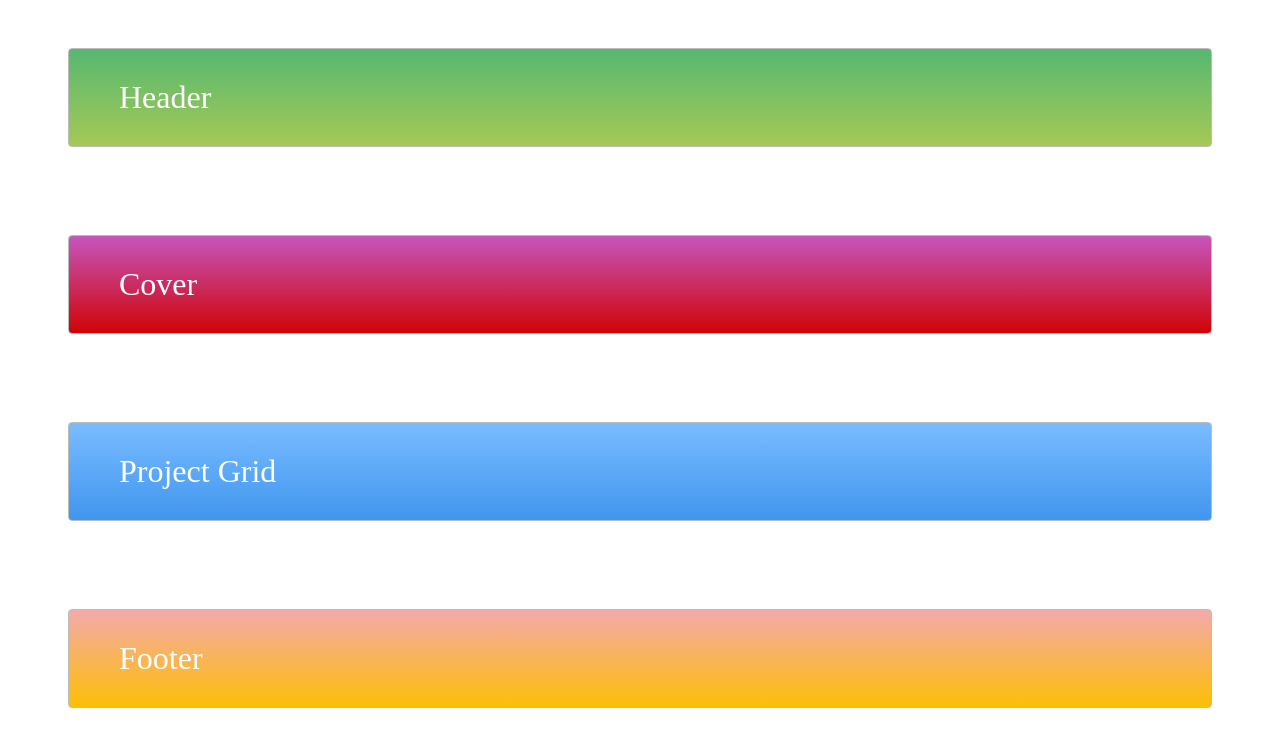
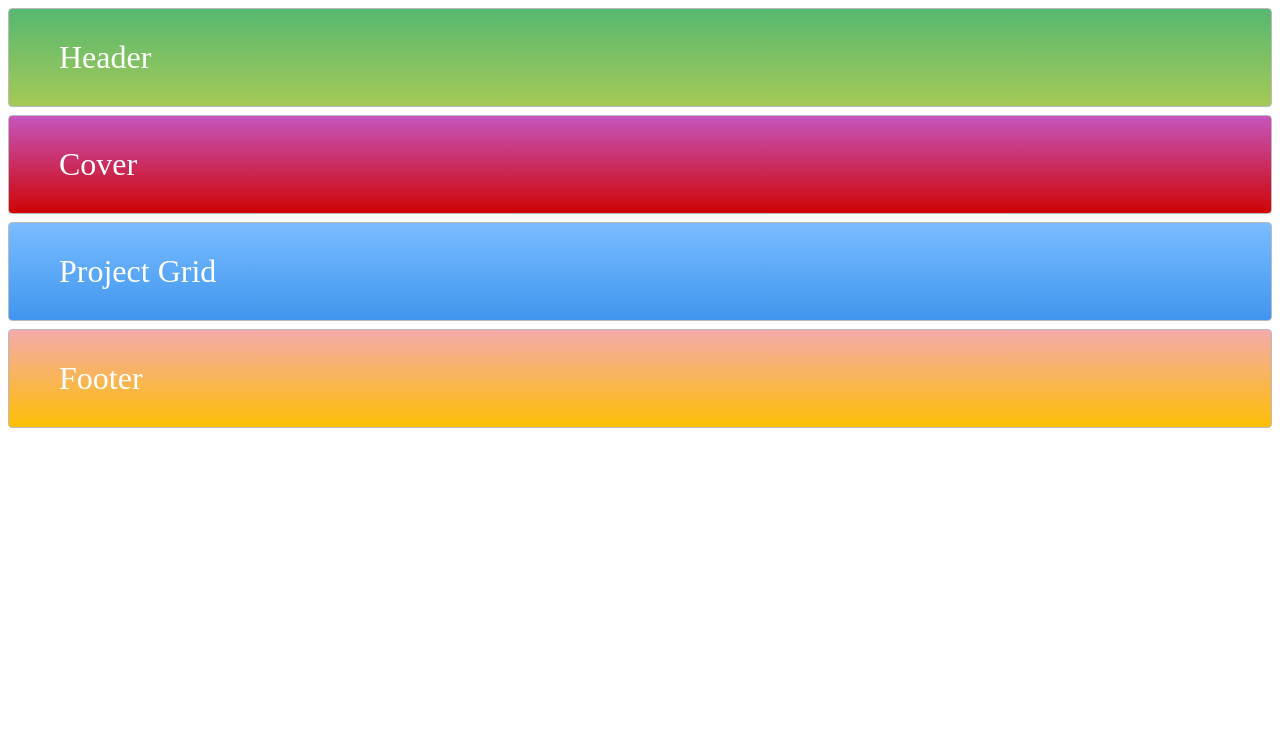
Before and after one commit to tonydc1997/CSS-Layout, a plain HTML site: page index.html in a window 1280 px wide. Drawn offline with Linux system fonts and the light colour scheme.

Commit message:
style: Remove margins on .zone(s)

```diff
--- a/style.css
+++ b/style.css
@@ -7,7 +7,7 @@
 
 .zone {
     padding:30px 50px;
-    margin:40px 60px;
+    margin: 0px;
     cursor:pointer;
     display:inline-block;
     color:#FFF;
```
